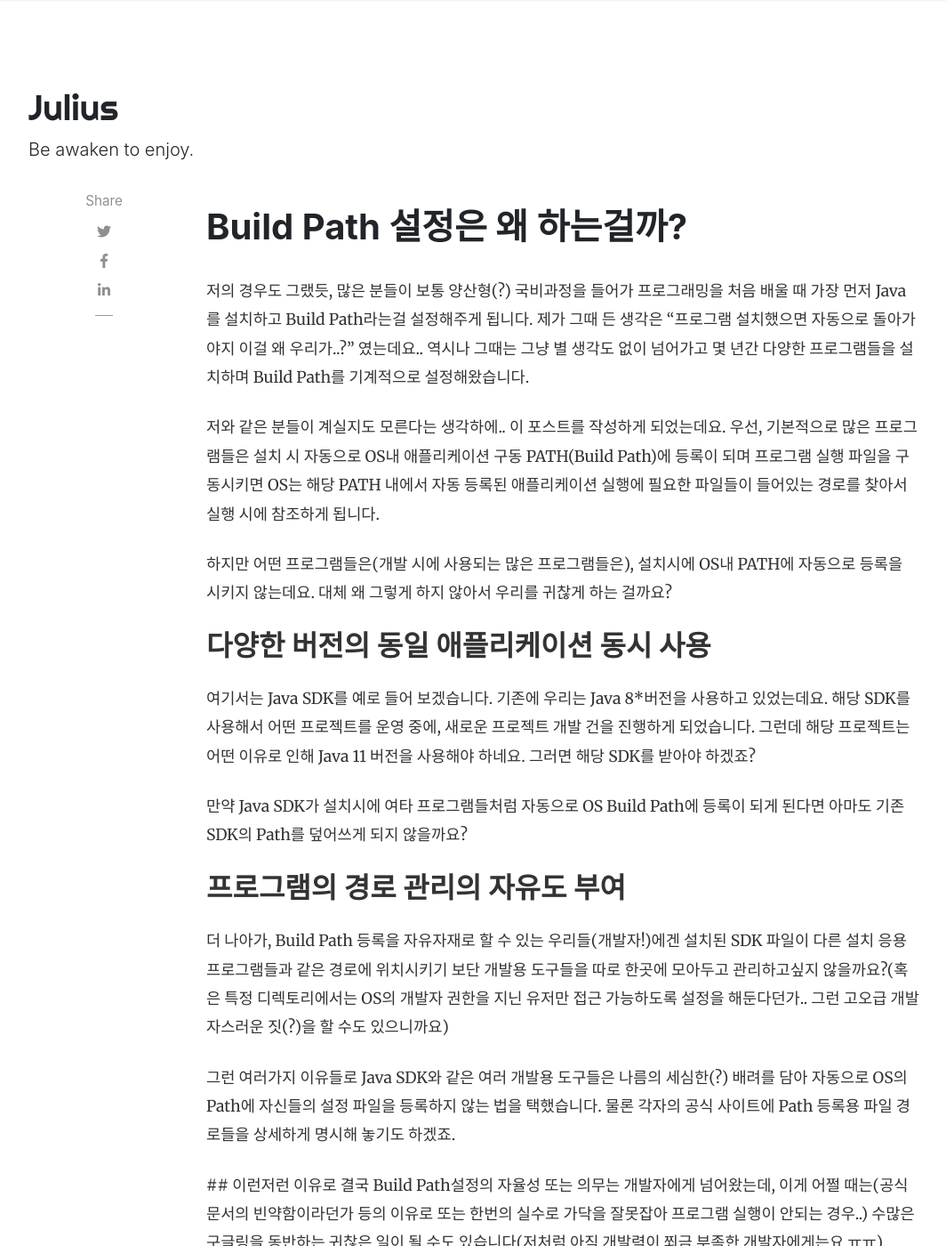
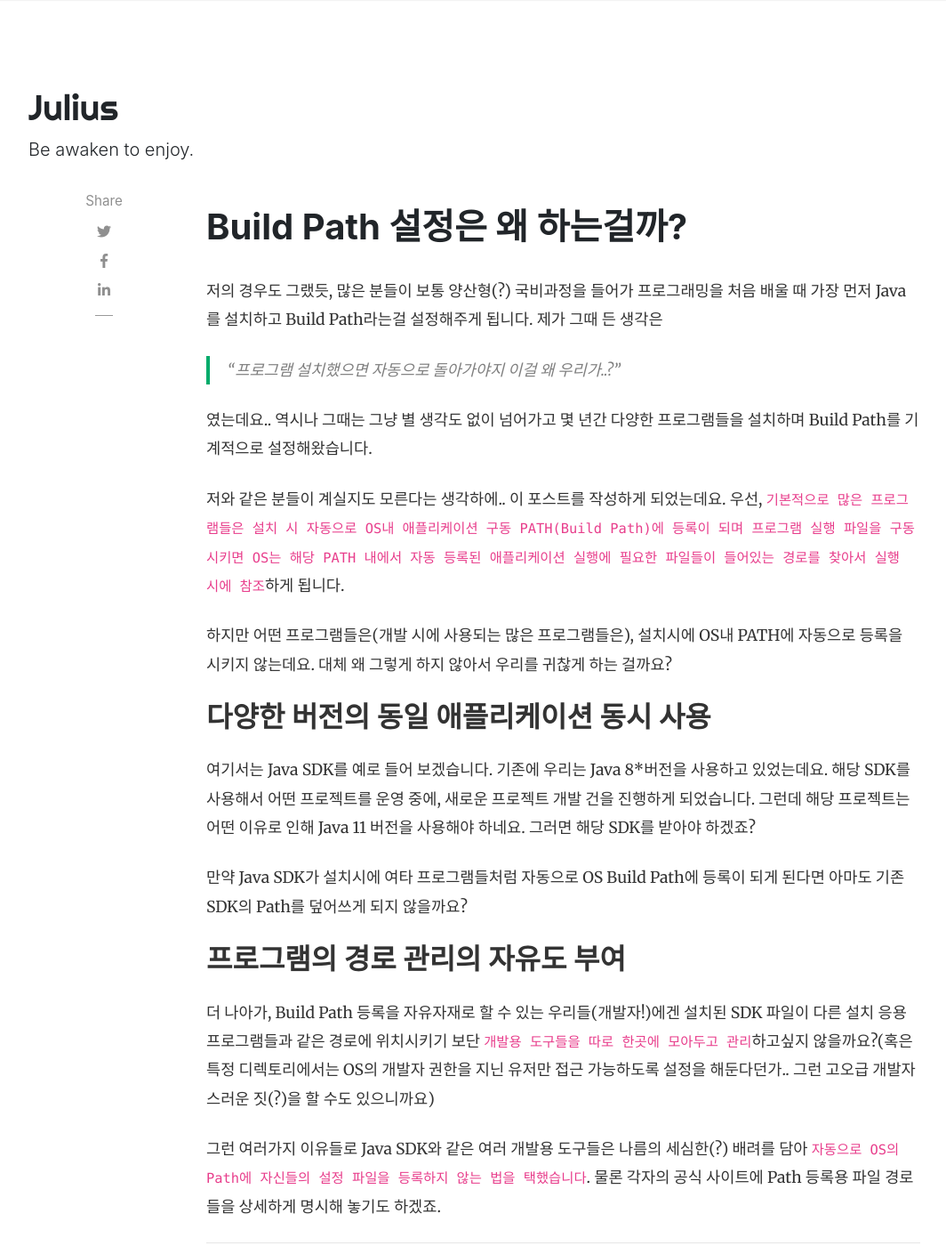
Before and after one commit to juliusCho/juliusCho.github.io, a Jekyll site: the page built from _posts/2020-11-07-build-path.md, in a window 1280 px wide and 1400 px high. Shown: the whole window at 89% size, without its empty margins (53-1117 px from the left). Built offline with Jekyll 4.4.1, drawn with Linux system fonts in a browser that asks for light colours; nearby versions of some CDN libraries; comment, search, counter and statistics services are not loaded; some of the changed text lies outside the part shown.

Commit message:
fixed some markdowns in posts

````diff
--- a/_posts/2020-11-07-build-path.md
+++ b/_posts/2020-11-07-build-path.md
@@ -6,14 +6,16 @@ featured: true
 beforetoc: "해당 포스팅은 제가 찾은 정보들을 바탕으로 작성된 것이며, 정보가 빈약하거나 오류가 있을 수 있습니다. 댓글로 지적 & 수정요청 해주시면 너무나 감사하겠습니다!"
 ---
 저의 경우도 그랬듯, 많은 분들이 보통 양산형(?) 국비과정을 들어가 프로그래밍을 처음 배울 때 가장 먼저 Java를 설치하고
-Build Path라는걸 설정해주게 됩니다. 제가 그때 든 생각은 "프로그램 설치했으면 자동으로 돌아가야지 이걸 왜 우리가..?"
+Build Path라는걸 설정해주게 됩니다. 제가 그때 든 생각은
+>"프로그램 설치했으면 자동으로 돌아가야지 이걸 왜 우리가..?"
+
 였는데요.. 역시나 그때는 그냥 별 생각도 없이 넘어가고 몇 년간 다양한 프로그램들을 설치하며
 Build Path를 기계적으로 설정해왔습니다.
 
 저와 같은 분들이 계실지도 모른다는 생각하에.. 이 포스트를 작성하게 되었는데요.
-우선, 기본적으로 많은 프로그램들은 설치 시 자동으로 OS내 애플리케이션 구동 PATH(Build Path)에 등록이 되며
+우선, `기본적으로 많은 프로그램들은 설치 시 자동으로 OS내 애플리케이션 구동 PATH(Build Path)에 등록이 되며
 프로그램 실행 파일을 구동시키면 OS는 해당 PATH 내에서 자동 등록된 애플리케이션 실행에 필요한 파일들이 들어있는
-경로를 찾아서 실행 시에 참조하게 됩니다.
+경로를 찾아서 실행 시에 참조`하게 됩니다.
 
 하지만 어떤 프로그램들은(개발 시에 사용되는 많은 프로그램들은), 설치시에 OS내 PATH에 자동으로
 등록을 시키지 않는데요. 대체 왜 그렇게 하지 않아서 우리를 귀찮게 하는 걸까요?
@@ -32,17 +34,18 @@ Build Path를 기계적으로 설정해왔습니다.
 
 더 나아가, Build Path 등록을 자유자재로 할 수 있는
 우리들(개발자!)에겐 설치된 SDK 파일이 다른 설치 응용프로그램들과 같은 경로에 위치시키기 보단
-개발용 도구들을 따로 한곳에 모아두고 관리하고싶지 않을까요?(혹은 특정 디렉토리에서는 OS의 개발자 권한을 지닌
+`개발용 도구들을 따로 한곳에 모아두고 관리`하고싶지 않을까요?(혹은 특정 디렉토리에서는 OS의 개발자 권한을 지닌
 유저만 접근 가능하도록 설정을 해둔다던가.. 그런 고오급 개발자스러운 짓(?)을 할 수도 있으니까요)
 
 그런 여러가지 이유들로 Java SDK와 같은 여러 개발용 도구들은 나름의 세심한(?) 배려를 담아
-자동으로 OS의 Path에 자신들의 설정 파일을 등록하지 않는 법을 택했습니다. 물론 각자의 공식 사이트에
+`자동으로 OS의 Path에 자신들의 설정 파일을 등록하지 않는 법을 택했습니다`. 물론 각자의 공식 사이트에
 Path 등록용 파일 경로들을 상세하게 명시해 놓기도 하겠죠.
 
-##
+---
+
 이런저런 이유로 결국 Build Path설정의 자율성 또는 의무는 개발자에게 넘어왔는데,
 이게 어쩔 때는(공식 문서의 빈약함이라던가 등의 이유로 또는 한번의 실수로 가닥을 잘못잡아 프로그램 실행이 안되는 경우..)
-수많은 구글링을 동반하는 귀찮은 일이 될 수도 있습니다(저처럼 아직 개발력이 쬐금 부족한 개발자에게는요 ㅠㅠ).
+수많은 구글링을 동반하는 귀찮은 일이 될 수도 있습니다`(저처럼 아직 개발력이 쬐금 부족한 개발자에게는요 ㅠㅠ)`.
 
 하지만 결국 이런 개발용 프로그램들의 제공방식이나 정책등을 두루 보다보면
 응용 프로그램 개발자가 아니더라도 개발자는 결국 기본적으로 OS에 대한 지식이 필요하다는 것을 느끼게 됩니다.
--- a/_posts/2020-11-07-homebrew.md
+++ b/_posts/2020-11-07-homebrew.md
@@ -7,12 +7,12 @@ beforetoc: "** 해당 포스팅은 제가 찾은 정보들을 바탕으로 작
 맥 유저로써 처음 개발 언어나 개발 툴, 또는 Database를 설치하려면 다양한 방법들에 둘러쌓여 길을 잃기 쉽상입니다.
 대부분의 Database들이 직접 installer 번들을 제공함과 동시에
 맥OS 자체에서 제공하는 Ruby언어 사용 sudo 커멘드로 설치하는 방법들과
-Homebrew라는 맥OS전용 에플리케이션 관리 매니저 오픈소스툴을 사용하는 방법까지..
+`Homebrew`라는 맥OS전용 에플리케이션 관리 매니저 오픈소스툴을 사용하는 방법까지..
 윈도우에서 설치할 땐 그냥 해당 애플리케이션 공식 사이트에서 installer 다운 받아서
 딱 설치하면 그만인데.. 대체 왜 맥에선 이렇게 설치에서부터 선택에 기로에 놓이게 해서
 유저들을 괴롭히는 걸까요?
 
-우선 다들 아시다시피, 맥OS는 Swift라는 언어로 개발되었지만
+우선 다들 아시다시피, `맥OS는 Swift라는 언어로 개발`되었지만
 애석하게도(?) 마이크로소프트와 리눅스가 일구어놓은 생태계에서 다른 언어들로 개발된 애플리케이션들이
 이세상에는 너무도 많으며 그것들을 사용하지 않을 수가 없죠.
 따라서 맥OS는 기본적으로 다양한 오픈소스 패키지들이 설치되어 있어, 사용자들이 타 애플리케이션을
@@ -21,15 +21,15 @@ Homebrew라는 맥OS전용 에플리케이션 관리 매니저 오픈소스툴
 하지만 일반 사용자들이 그런것 까지 신경쓸 필욘 없으니.. 전세계의 애플 사용자들을 위해
 많은 애플리케이션들이 맥OS와 호환되는 installer들을 배포하거나 Swift로 연동하여 구동되는
 실행 파일을 AppStore에 배포해 놓았죠.
-하지만 많은 개발 도구들이 그렇듯, 실행파일 경로를 직접 Build Path로 잡아주며 경로를 변경하기도 하고
+그리고 많은 개발 도구들이 그렇듯, `실행파일 경로를 직접 Build Path로 잡아주며 경로를 변경하기도 하고
 수시로 버전 관리를 해야할 경우에 매번 공식 사이트를 방문하여 installer를 다운받아 설치하면
-너무 번거롭겠죠? 그래서 손쉽게 다운받은 애플리케이션을 관리할 수 있는 다양한 툴들이 등장하게 되고,
+너무 번거롭겠죠?` 그래서 손쉽게 다운받은 애플리케이션을 관리할 수 있는 다양한 툴들이 등장하게 되고,
 이번 포스트에서 설명드릴 Homebrew라는 툴도 그 중 하나입니다.
 
-Homebrew는 전 세계적으로 맥OS 사용자들이 가장 많이 사용하는 OS애플리케이션 관리 매니저인데요.
+Homebrew는 `전 세계적으로 맥OS 사용자들이 가장 많이 사용하는 OS애플리케이션 관리 매니저`인데요.
 터미널에서 간단한 명령어만으로 애플리케이션을 검색하고 설치하고 삭제, 또는 버전 업 등을 할 수 있습니다.
 
-##Homebrew 설치
+## Homebrew 설치
 1. command + space 키로 "Spotlight Search"를 구동시킵니다.
 2. "terminal" 키워드로 검색하여 [terminal.app]을 구동시킵니다.
 3. 터미널에서 다음의 명령어를 입력하여 Homebrew를 설치합니다 :
@@ -44,7 +44,7 @@ brew --version
 결과 콘솔) Homebrew/homebrew-cask (git revision [Git 커밋 ID]; last commit [최종 Git 커밋 일자])
 ```
 
-##에플리케이션 설치 예시(MySQL)
+## 에플리케이션 설치 예시(MySQL)
 1. 다음의 커맨드로 터미널에서 검색하고자 하는 프로그램 명으로 검색합니다 :
 ```
 brew search mysql
@@ -59,7 +59,7 @@ brew search mysql
 brew ls
 ```
 
-##기타 기본 커맨드
+## 기타 기본 커맨드
 ```
 애플리케이션 삭제) brew uninstall [애플리케이션 명]
 현재 OS에 등록된 서비스 목록 보기) brew services
````
Also changed, not shown: _posts/2020-11-07-postgresql.md (+2 -2 lines), _posts/2020-11-08-cra-version4-upgrade.md (+9 -9 lines).
